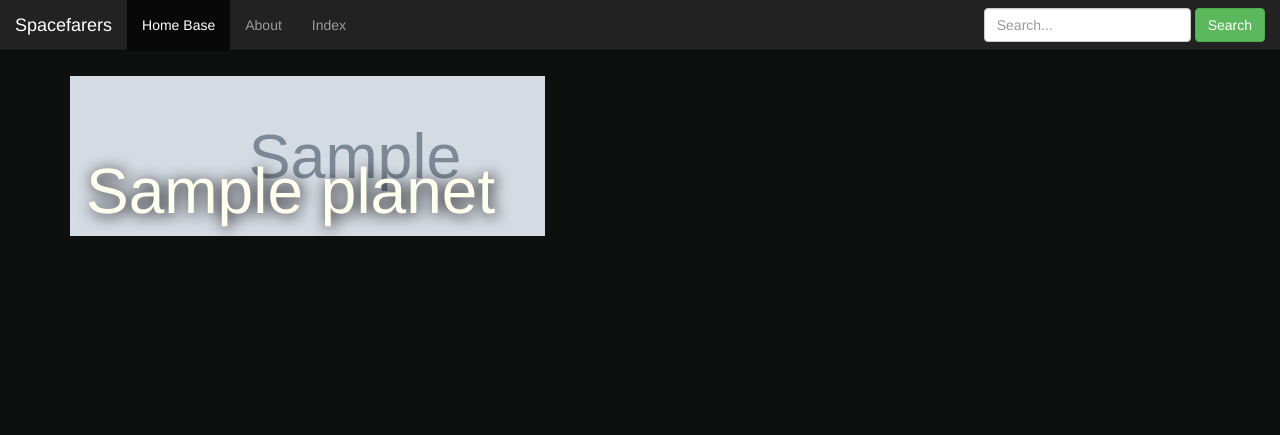
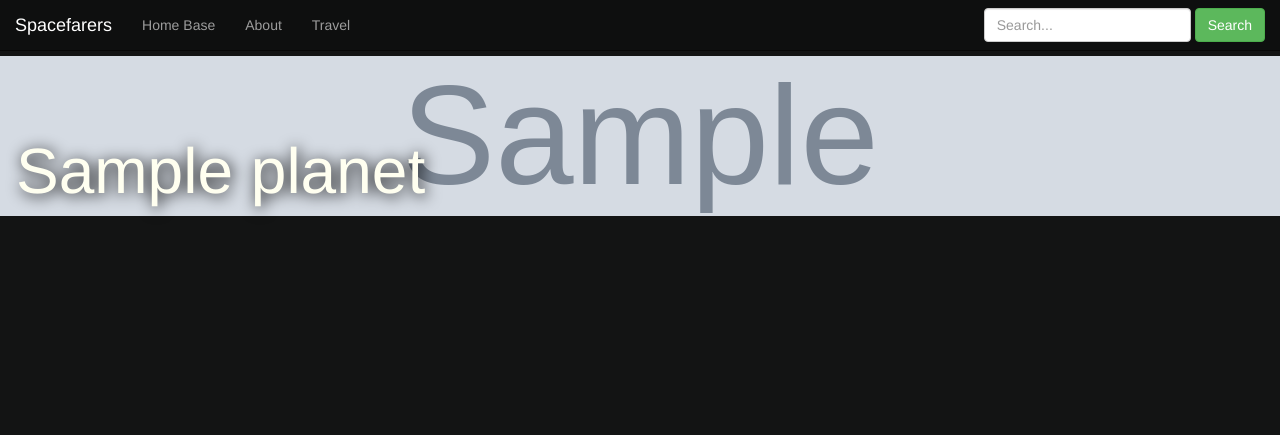
Before and after one commit to ananonad/Wayfarer, a Django app: page /list/ in a window 1280 px wide; the page is wider, and only the part inside the window is pictured. Shown: the top 435 px of that part. After the commit the page ends 216 px from the top of that part, so only its background shows below. Run offline with Django 4.2, Linux system fonts and the light colour scheme; tables that the repository leaves empty hold one stand-in row (values such as "Sample post"); grey boxes marked "Sample" are stand-in pictures; some libraries are stand-ins or nearby versions.

Commit message:
Working on re-formatting nav and other stuffz.

```diff
--- a/main_app/static/styles/main.css
+++ b/main_app/static/styles/main.css
@@ -1,10 +1,11 @@
 body {
-    background-color: #0e0f0f;
+    background-color: #131414;
 }
 label {
     color: ivory
 }
 .landingimg {
+    width: 100%;
     -webkit-transform: scaleX(-1);
     transform: scaleX(-1);
     filter: brightness(80%);
@@ -71,6 +72,13 @@ label {
     margin: 0! important;
     padding: 0! important;
 }
+.listphoto {
+    width: 100%;
+    height: 20vh;
+    object-fit: cover;
+    margin: 0! important;
+    padding: 0! important;
+}
 .planetname {
     color: ivory;
     font-size: 8vh;
@@ -80,6 +88,18 @@ label {
     margin: 0 0 -1.1em -.5em;
     filter: drop-shadow(.25rem .25rem .75rem black);
 }
+.planetnamelist {
+    width: fit-content;
+    color: ivory;
+    font-size: 8vh;
+    position: relative;
+    bottom: 1.25em;
+    left: .75em;
+    filter: drop-shadow(.25rem .25rem .75rem black);
+}
 .topspace {
     margin-top: 7vh;
 }
+.darkerplease {
+    background-color: #0e0f0f! important;
+}
--- a/main_app/templates/base.html
+++ b/main_app/templates/base.html
@@ -10,26 +10,5 @@
         <script src="https://maxcdn.bootstrapcdn.com/bootstrap/3.4.1/js/bootstrap.min.js"></script>
         <title>Project Spacefarers - {% block title %}{% endblock %}</title>
     </head>
-    <body>
-        {% if user.is_authenticated %}
-        <div class="navbar-menu navbar-end">
-            <span class="navbar-item">Welcome: {{user.username}}</span>
-            <a class="navbar-item" href="{% url 'list' %}">Spacefarers</a>
-            <a class="navbar-item" href="{% url 'logout' %}">Logout</a>
-        </div>
-    {% else %}
-        <div class="navbar-menu navbar-end">
-            <a class="navbar-item" href="{% url 'login' %}">Log In</a>
-            <a class="navbar-item" href="{% url 'signup' %}">Sign Up</a>
-        </div>
-    {% endif %}
-            </nav>
-            <div class="container">
-
-                {% block content %}{% endblock %}
-
-            </div>
-            </div>
-        </div>
-        </body>
-    </html>
+<body>
+{% block content %}{% endblock %}
--- a/main_app/templates/list.html
+++ b/main_app/templates/list.html
@@ -1,37 +1,16 @@
 {% extends 'base.html' %}
 {% block content %}
-    <div class="container">
-        <nav class="navbar navbar-inverse navbar-fixed-top">
-            <div class="container-fluid">
-                <div class="navbar-header">
-                    <a class="navbar-brand" href="#">Spacefarers</a>
-                </div>
-                <ul class="nav navbar-nav">
-                    <li class="active"><a href="/">Home Base</a></li>
-                    <li><a href="/about/">About</a></li>
-                    <li><a href="/index/">Index</a></li>
-                </ul>
-                <form class="navbar-form navbar-right" method=“get”>
-                    <div class="form-group">
-                      <input type=“text” class="form-control" name=“name” placeholder=Search...>
-                    </div>
-                    <button type=“submit” class="btn btn-success" value=“Search”>Search</button>
-                </form>
-            </div>
-        </nav>
-    </div>
-    <div class="container-fluid wayfarer">
-        <div class="col-md-5 placelist wayfarer topspace">
+{% include 'nav.html' %}
+    <div">
+        <div class="col-md-12 placelist topspace wayfarer">
             {% for planet in planets %}
             <a class="container-fluid wayfarer" href="/wayfarer/{{planet.name}}">
-                <img class="wayfarerphoto" src="{{planet.img}}" alt="{{planet.name}}"/>
+                <img class="listphoto" src="{{planet.img}}" alt="{{planet.name}}"/>
                 <h2 class="planetname">{{planet.name}}</h2>
             </a>
             {% empty %}
-            <p>No Planets Available</p>
+            <p>There's nothing here!</p>
             {% endfor %}
-        </div>
-        <div class="col-md-7 postdetails">
         </div>
     </div>
 </body>
--- a/main_app/templates/nav.html
+++ b/main_app/templates/nav.html
@@ -1,12 +1,22 @@
-<nav class="navbar navbar-default">
+{% block content %}
+<div class="container">
+    <nav class="navbar navbar-inverse darkerplease navbar-fixed-top">
         <div class="container-fluid">
             <div class="navbar-header">
-          <a class="navbar-brand" href="#">Spacefarers</a>
+                <a class="navbar-brand" href="/home">Spacefarers</a>
             </div>
             <ul class="nav navbar-nav">
-          <li class="active"><a href="#">Home</a></li>
-          <li><a href="#">About</a></li>
-          <li><a href="#">Index</a></li>
+                <li><a href="/home/">Home Base</a></li>
+                <li><a href="/about/">About</a></li>
+                <li><a href="/list/">Travel</a></li>
             </ul>
+            <form class="navbar-form navbar-right" method=“get”>
+                <div class="form-group">
+                  <input type=“text” class="form-control" name=“name” placeholder=Search...>
+                </div>
+                <button type=“submit” class="btn btn-success" value=“Search”>Search</button>
+            </form>
         </div>
     </nav>
+</div>
+{% endblock %}
--- a/main_app/templates/registration/signup.html
+++ b/main_app/templates/registration/signup.html
@@ -1,4 +1,6 @@
-{% extends 'base.html' %} {% block content %}
+{% extends 'base.html' %}
+{% block content %}
+{% include 'nav.html' %}
 
 <h1 class="title">Sign Up</h1>
 <form method="post" action="{% url 'signup' %}">
--- a/main_app/views.py
+++ b/main_app/views.py
@@ -80,7 +80,7 @@ class Signup(View):
         if form.is_valid():
             user = form.save()
             login(request, user)
-            return redirect("spacefarer_list")
+            return redirect("home.html")
         else:
             context = {"form": form}
             return render(request, "registration/signup.html", context)
```
Also changed, not shown: main_app/templates/home.html (+1 -20 lines), main_app/templates/landing.html (+2 -28 lines), main_app/templates/restrictednav.html (added, +27 -0 lines). Lines whose indentation alone changed are shown as unchanged.
